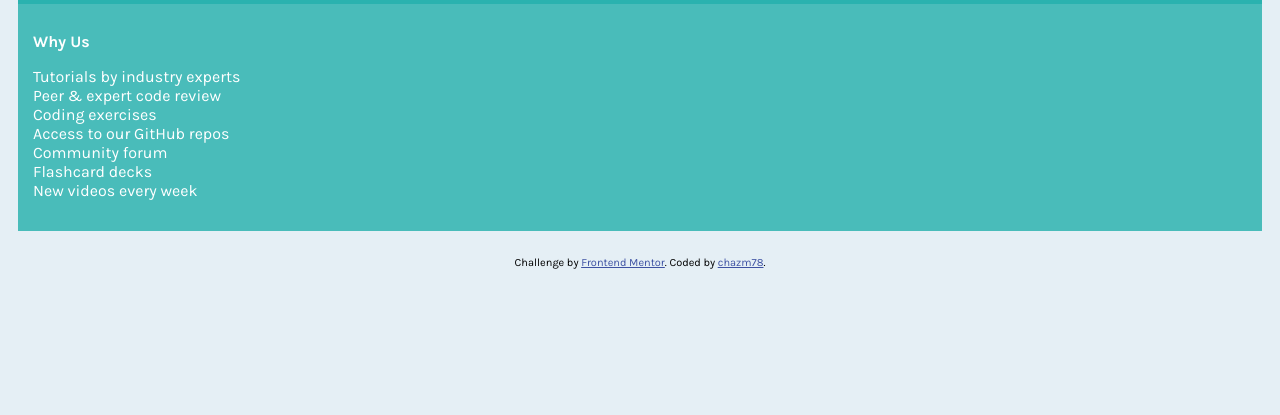
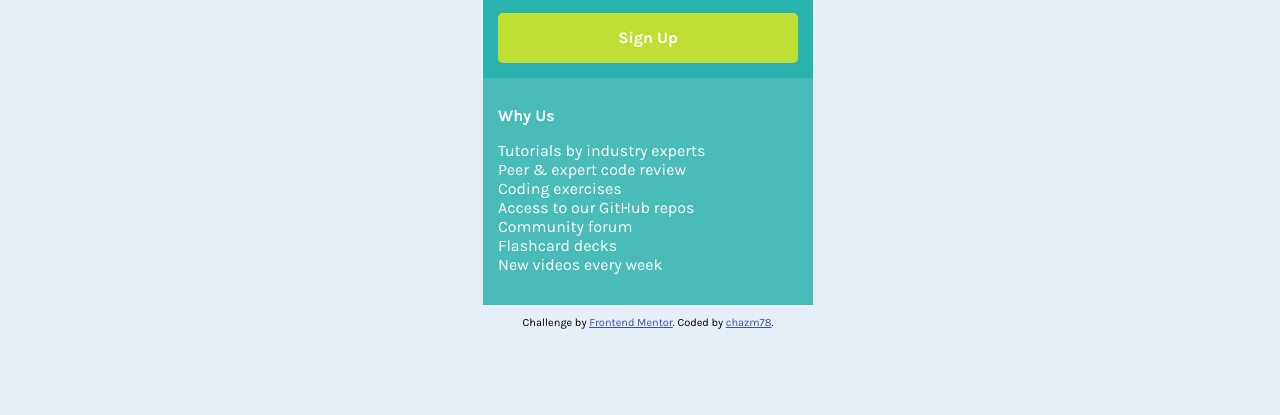
Before and after one commit to chazm78/single-price-grid-component, a plain HTML site: page index.html in a window 1280 px wide. Shown: the part 385-800 px from the top of the page. Drawn offline with Linux system fonts and the light colour scheme.

Commit message:
alignment issues

```diff
--- a/styles/styles.css
+++ b/styles/styles.css
@@ -15,6 +15,7 @@ body {
     font-family: var(--ff);
     font-size: var(--fs);
     background-color: var(--lightgray);
+    width: 100vw;
 }
 
 h1 {
@@ -34,8 +35,9 @@ span {
 
 .main {
     display: grid;
-    place-items: center;
-    margin: 25px;
+    justify-items: center;
+    width: 300px;
+    margin: auto;
 }
 
 /* .join styles */
```
